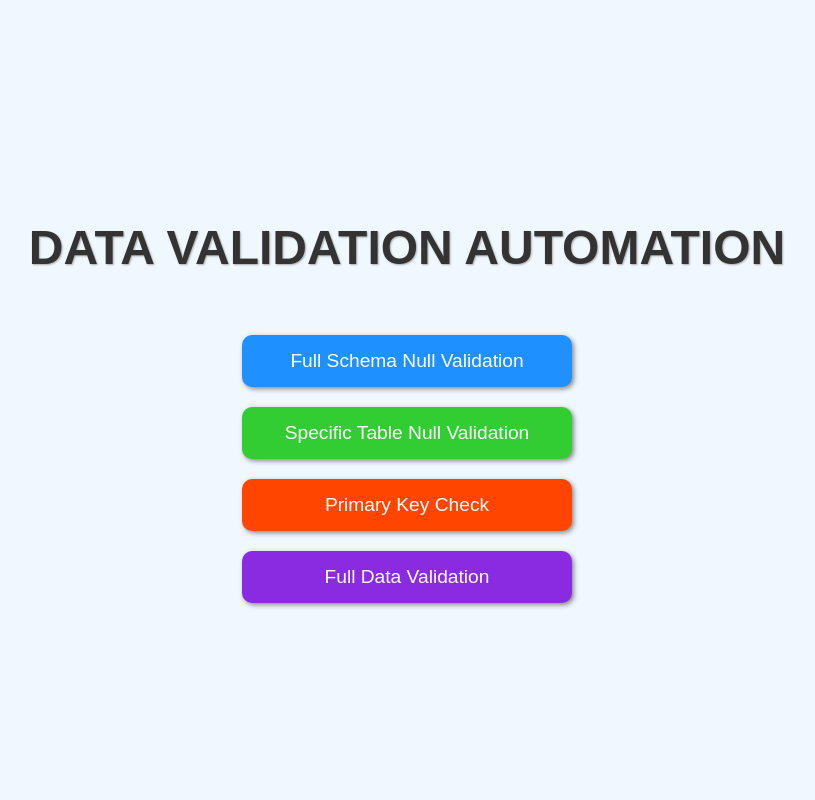
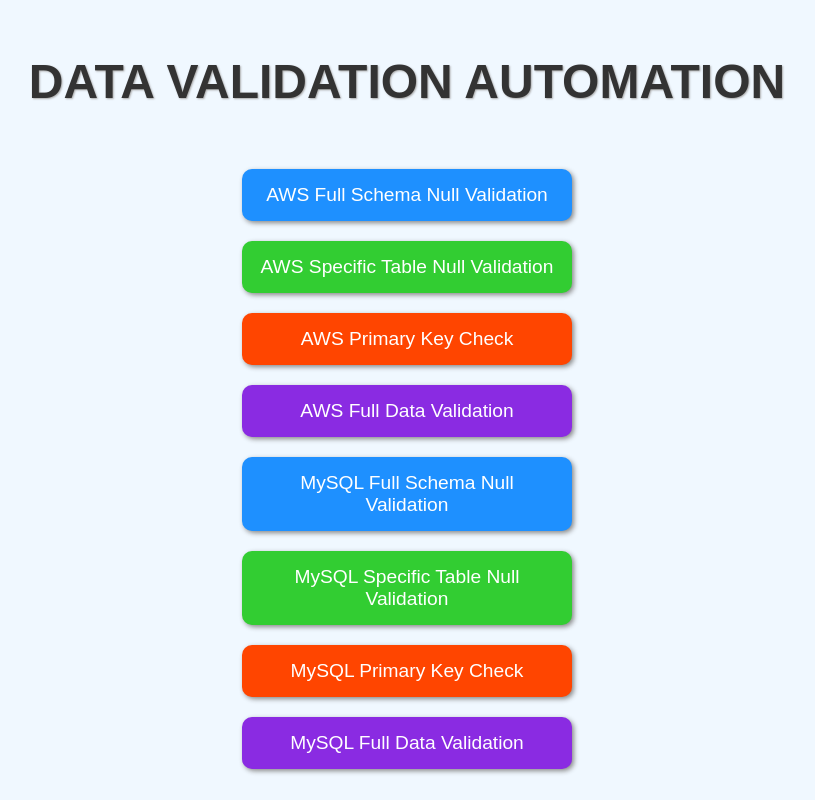
Before and after one commit to krishnainfoblox/data_dreamers, a Flask app: page / in a window 1280 px wide. Shown: the whole page, without its empty margins (233-1048 px from the left). Run offline with Flask 3, Linux system fonts and the light colour scheme.

Commit message:
18jun2024

```diff
--- a/app.py
+++ b/app.py
@@ -1,69 +1,136 @@
 from flask import Flask, render_template, request
 import pandas as pd
 import time
-from main import check_nulls, check_nulls_table, find_duplicates, full_data_validation
+from awsrs import aws_check_nulls, aws_check_nulls_table, aws_find_duplicates, aws_full_data_validation
+from mysqldb import mysql_check_nulls, mysql_check_nulls_table, mysql_find_duplicates, mysql_full_data_validation
 
 app = Flask(__name__)
+
 
 @app.route('/')
 def home():
     return render_template('index.html')
 
-@app.route('/null-validation-full-schema', methods=['GET', 'POST'])
-def null_validation_full_schema_view():
+
+@app.route('/001_AWS_null-validation-full-schema', methods=['GET', 'POST'])
+def aws_null_validation_full_schema_view():
     result = None
     if request.method == 'POST':
         schema_name = request.form['schema']
         start_time = time.time()
-        data = check_nulls(schema_name)
+        data = aws_check_nulls(schema_name)
         result = data.to_html(classes='table table-striped')
         elapsed_time = time.time() - start_time
     else:
         elapsed_time = None
-    return render_template('null_validation_full_schema.html', result=result, elapsed_time=elapsed_time)
+    return render_template('001_AWS_null_validation_full_schema.html', result=result, elapsed_time=elapsed_time)
 
-@app.route('/null-validation-specific-table', methods=['GET', 'POST'])
-def null_validation_specific_table_view():
+
+@app.route('/002_AWS_null-validation-specific-table', methods=['GET', 'POST'])
+def aws_null_validation_specific_table_view():
     result = None
     if request.method == 'POST':
         schema_name = request.form['schema']
         table_name = request.form['table']
         column_name = request.form['column']
         start_time = time.time()
-        data = check_nulls_table(schema_name, table_name, column_name)
+        data = aws_check_nulls_table(schema_name, table_name, column_name)
         result = data.to_html(classes='table table-striped')
         elapsed_time = time.time() - start_time
     else:
         elapsed_time = None
-    return render_template('null_validation_specific_table.html', result=result, elapsed_time=elapsed_time)
+    return render_template('002_AWS_null_validation_specific_table.html', result=result, elapsed_time=elapsed_time)
 
-@app.route('/primary-key-check', methods=['GET', 'POST'])
-def duplicate_validation_view():
+
+@app.route('/003_AWS_primary-key-check', methods=['GET', 'POST'])
+def aws_duplicate_validation_view():
     result = None
     if request.method == 'POST':
         schema_name = request.form['schema']
         table_name = request.form['table']
         column_name = request.form['column']
         start_time = time.time()
-        data = find_duplicates(schema_name, table_name, column_name)
+        data = aws_find_duplicates(schema_name, table_name, column_name)
         result = data.to_html(classes='table table-striped')
         elapsed_time = time.time() - start_time
     else:
         elapsed_time = None
-    return render_template('duplicate_validation.html', result=result, elapsed_time=elapsed_time)
+    return render_template('003_AWS_duplicate_validation.html', result=result, elapsed_time=elapsed_time)
 
-@app.route('/full-data-validation', methods=['GET', 'POST'])
-def full_data_validation_view():
+
+@app.route('/004_AWS_full-data-validation', methods=['GET', 'POST'])
+def aws_full_data_validation_view():
     result = None
     if request.method == 'POST':
         excel_file = request.files['excel_file']
         start_time = time.time()
-        data = full_data_validation(excel_file)
+        data = aws_full_data_validation(excel_file)
         result = data.to_html(classes='table table-striped')
         elapsed_time = time.time() - start_time
     else:
         elapsed_time = None
-    return render_template('full_data_validation.html', result=result, elapsed_time=elapsed_time)
+    return render_template('004_AWS_full_data_validation.html', result=result, elapsed_time=elapsed_time)
+
+
+@app.route('/001_MYSQL_null-validation-full-schema', methods=['GET', 'POST'])
+def mysql_null_validation_full_schema_view():
+    result = None
+    if request.method == 'POST':
+        schema_name = request.form['schema']
+        start_time = time.time()
+        data = mysql_check_nulls(schema_name)
+        result = data.to_html(classes='table table-striped')
+        elapsed_time = time.time() - start_time
+    else:
+        elapsed_time = None
+    return render_template('001_MySQL_null_validation_full_schema.html', result=result, elapsed_time=elapsed_time)
+
+
+@app.route('/002_MYSQL_null-validation-specific-table', methods=['GET', 'POST'])
+def mysql_null_validation_specific_table_view():
+    result = None
+    if request.method == 'POST':
+        schema_name = request.form['schema']
+        table_name = request.form['table']
+        column_name = request.form['column']
+        start_time = time.time()
+        data = mysql_check_nulls_table(schema_name, table_name, column_name)
+        result = data.to_html(classes='table table-striped')
+        elapsed_time = time.time() - start_time
+    else:
+        elapsed_time = None
+    return render_template('002_MySQL_null_validation_specific_table.html', result=result, elapsed_time=elapsed_time)
+
+
+@app.route('/003_MYSQL_primary-key-check', methods=['GET', 'POST'])
+def mysql_duplicate_validation_view():
+    result = None
+    if request.method == 'POST':
+        schema_name = request.form['schema']
+        table_name = request.form['table']
+        column_name = request.form['column']
+        start_time = time.time()
+        data = mysql_find_duplicates(schema_name, table_name, column_name)
+        result = data.to_html(classes='table table-striped')
+        elapsed_time = time.time() - start_time
+    else:
+        elapsed_time = None
+    return render_template('003_MySQL_duplicate_validation.html', result=result, elapsed_time=elapsed_time)
+
+
+@app.route('/004_MYSQL_full-data-validation', methods=['GET', 'POST'])
+def mysql_full_data_validation_view():
+    result = None
+    if request.method == 'POST':
+        excel_file = request.files['excel_file']
+        start_time = time.time()
+        data = mysql_full_data_validation(excel_file)
+        result = data.to_html(classes='table table-striped')
+        elapsed_time = time.time() - start_time
+    else:
+        elapsed_time = None
+    return render_template('004_MySQL_full_data_validation.html', result=result, elapsed_time=elapsed_time)
+
 
 if __name__ == '__main__':
     app.run(debug=True)
--- a/main.py
+++ b/awsrs.py
@@ -39,7 +39,7 @@
 
 
 # Define functions
-def check_nulls(schema_name):
+def aws_check_nulls(schema_name):
     spark = SparkSession.builder.getOrCreate()
 
     # Get list of all tables
@@ -68,7 +68,8 @@
 
     return null_counts_df
 
-def check_nulls_table(schema_name, table_name, column_name):
+
+def aws_check_nulls_table(schema_name, table_name, column_name):
     null_count_query = f'SELECT COUNT(*) as null_count FROM "{schema_name}"."{table_name}" WHERE "{column_name}" IS NULL'
     null_count_df = sparkrs.read.jdbc(url=jdbc_url, table=f"({null_count_query}) AS tmp", properties=properties)
     null_count = null_count_df.first()['null_count']
@@ -87,7 +88,8 @@
 
     return df
 
-def find_duplicates(schema_name, table_name, column_name):
+
+def aws_find_duplicates(schema_name, table_name, column_name):
     query = f"SELECT {column_name}, COUNT(*) c FROM {schema_name}.{table_name} GROUP BY {column_name} HAVING c > 1"
     df = sparkrs.read.jdbc(url=jdbc_url, table=f"({query}) AS tmp", properties=properties)
 
@@ -108,7 +110,8 @@
 
     return results
 
-def full_data_validation(excel_file):
+
+def aws_full_data_validation(excel_file):
     spark = SparkSession.builder.getOrCreate()
 
     df1 = pd.read_excel(excel_file, sheet_name='Sheet1')
--- a/mysqldb.py
+++ b/mysqldb.py
@@ -1,9 +1,9 @@
-'''
+"""
 
 pip install mysql-connector-python
 
 
-'''
+"""
 
 import mysql.connector
 import pandas as pd
@@ -20,7 +20,7 @@
 
 
 # Define functions
-def check_nulls(schema_name):
+def mysql_check_nulls(schema_name):
     conn = mysql.connector.connect(**mysql_config)
     cursor = conn.cursor()
 
@@ -54,7 +54,7 @@
     return null_counts_df
 
 
-def check_nulls_table(schema_name, table_name, column_name):
+def mysql_check_nulls_table(schema_name, table_name, column_name):
     conn = mysql.connector.connect(**mysql_config)
     cursor = conn.cursor()
 
@@ -80,7 +80,7 @@
     return df
 
 
-def find_duplicates(schema_name, table_name, column_name):
+def mysql_find_duplicates(schema_name, table_name, column_name):
     conn = mysql.connector.connect(**mysql_config)
     cursor = conn.cursor()
 
@@ -109,7 +109,7 @@
     return results
 
 
-def full_data_validation(excel_file):
+def mysql_full_data_validation(excel_file):
     conn = mysql.connector.connect(**mysql_config)
     cursor = conn.cursor()
 
--- a/static/styles.css
+++ b/static/styles.css
@@ -55,6 +55,22 @@
     background-color: #8a2be2;
 }
 
+.button:nth-child(5) {
+    background-color: #1e90ff;
+}
+
+.button:nth-child(6) {
+    background-color: #32cd32;
+}
+
+.button:nth-child(7) {
+    background-color: #ff4500;
+}
+
+.button:nth-child(8) {
+    background-color: #8a2be2;
+}
+
 .button:hover {
     transform: scale(1.05);
     box-shadow: 3px 3px 7px #666;
--- a/templates/null_validation_full_schema.html
+++ b/templates/001_MySQL_null_validation_full_schema.html
@@ -3,7 +3,7 @@
 <head>
     <meta charset="UTF-8">
     <meta name="viewport" content="width=device-width, initial-scale=1.0">
-    <title>FULL SCHEMA NULL VALIDATION</title>
+    <title>MYSQL FULL SCHEMA NULL VALIDATION</title>
     <link rel="stylesheet" href="{{ url_for('static', filename='styles.css') }}">
     <script src="{{ url_for('static', filename='scripts.js') }}"></script>
     <script>
@@ -14,7 +14,7 @@
 
 <body>
     <div class="container">
-        <h1>Full Schema Null Validation</h1>
+        <h1>MYSQL FULL SCHEMA NULL VALIDATION</h1>
         <form method="POST">
             <label for="schema">Schema Name:</label>
             <input type="text" id="schema" name="schema" required>
--- a/templates/full_data_validation.html
+++ b/templates/004_AWS_full_data_validation.html
@@ -4,7 +4,7 @@
 <head>
     <meta charset="UTF-8">
     <meta name="viewport" content="width=device-width, initial-scale=1.0">
-    <title>FULL DATA VALIDATION</title>
+    <title>AWS FULL DATA VALIDATION</title>
     <link rel="stylesheet" href="{{ url_for('static', filename='styles.css') }}">
     <script src="{{ url_for('static', filename='scripts.js') }}"></script>
     <script>
@@ -15,7 +15,7 @@
 
 <body>
     <div class="container">
-        <h1>Full Data Validation</h1>
+        <h1>AWS FULL DATA VALIDATION</h1>
         <form method="POST" enctype="multipart/form-data">
             <label for="excel_file">Upload Excel File:</label>
             <input type="file" id="excel_file" name="excel_file" required>
--- a/templates/index.html
+++ b/templates/index.html
@@ -10,10 +10,14 @@
     <div class="container">
         <h1>DATA VALIDATION AUTOMATION</h1>
         <div class="button-container">
-            <a href="/null-validation-full-schema" class="button">Full Schema Null Validation</a>
-            <a href="/null-validation-specific-table" class="button">Specific Table Null Validation</a>
-            <a href="/primary-key-check" class="button">Primary Key Check</a>
-            <a href="/full-data-validation" class="button">Full Data Validation</a>
+            <a href="/001_AWS_null-validation-full-schema" class="button">AWS Full Schema Null Validation</a>
+            <a href="/002_AWS_null-validation-specific-table" class="button"> AWS Specific Table Null Validation</a>
+            <a href="/003_AWS_primary-key-check" class="button">AWS Primary Key Check</a>
+            <a href="/004_AWS_full-data-validation" class="button">AWS Full Data Validation</a>
+            <a href="/001_MYSQL_null-validation-full-schema" class="button">MySQL Full Schema Null Validation</a>
+            <a href="/002_MYSQL_null-validation-specific-table" class="button"> MySQL Specific Table Null Validation</a>
+            <a href="/003_MYSQL_primary-key-check" class="button">MySQL Primary Key Check</a>
+            <a href="/004_MYSQL_full-data-validation" class="button">MySQL Full Data Validation</a>
         </div>
     </div>
 </body>
```
Also changed, not shown: templates/001_AWS_null_validation_full_schema.html (added, +33 -0 lines), templates/002_AWS_null_validation_specific_table.html (added, +38 -0 lines), templates/002_MySQL_null_validation_specific_table.html (renamed from templates/duplicate_validation.html, +4 -10 lines), templates/003_AWS_duplicate_validation.html (renamed from templates/null_validation_specific_table.html, +10 -4 lines), templates/003_MySQL_duplicate_validation.html (added, +44 -0 lines), templates/004_MySQL_full_data_validation.html (added, +34 -0 lines), 2 other files.
